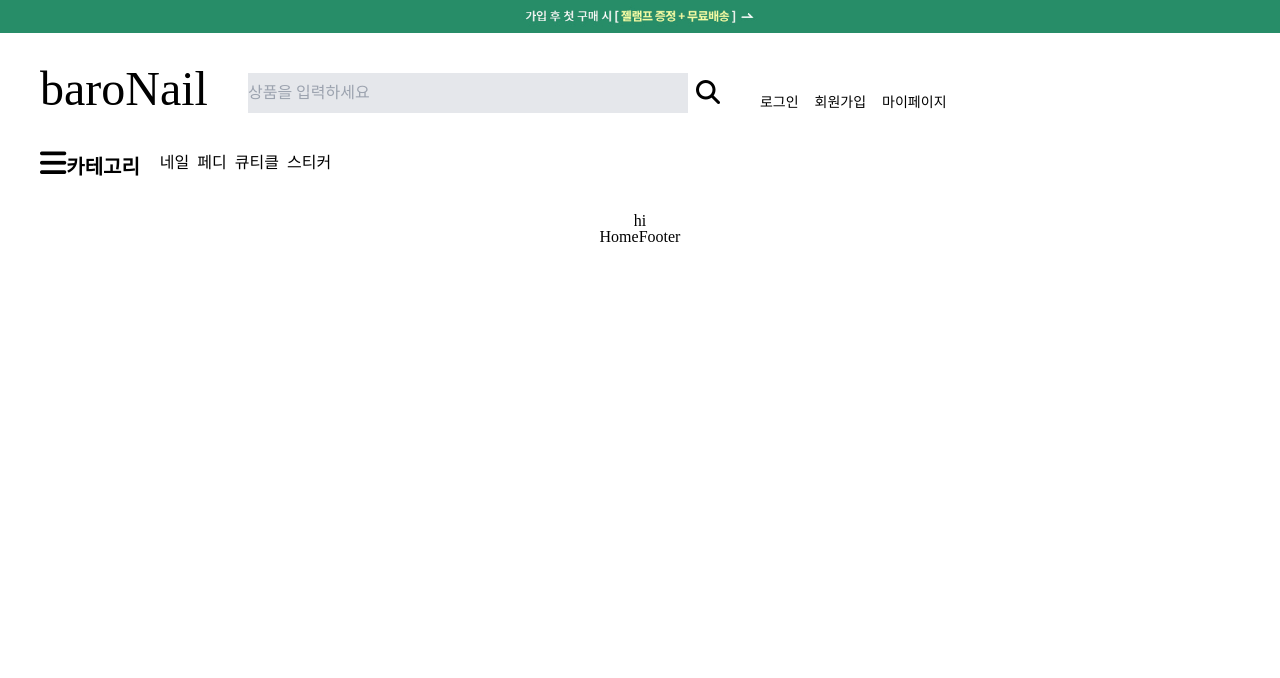
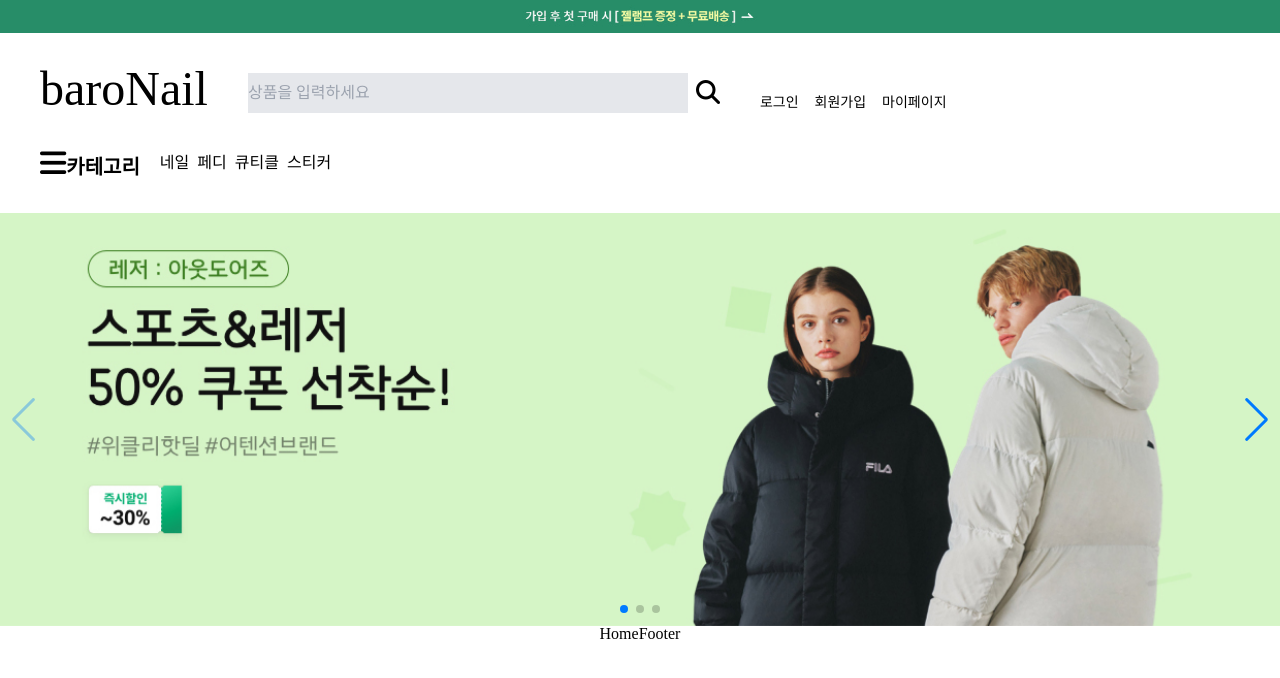
Before and after one commit to ProjectBaN/ProjectBaN, a React (Create React App) app in the folder client/: page / in a window 1280 px wide. Shown: the top 678 px of the page. Built offline with nearby package versions, Linux system fonts and the light colour scheme.

Commit message:
Create-EventBannerSlide

```diff
--- a/client/src/components/EventBanner/EventBannerSlide.jsx
+++ b/client/src/components/EventBanner/EventBannerSlide.jsx
@@ -1,7 +1,37 @@
-import React from 'react';
+import { Swiper, SwiperSlide } from 'swiper/react';
+import SwiperCore, { Navigation, Pagination } from 'swiper';
+
+import testImage1 from '../../asset/images/EventBannerSlide1.jpg';
+import testImage2 from '../../asset/images/EventBannerSlide2.jpg';
+import testImage3 from '../../asset/images/EventBannerSlide3.jpg';
+
+import 'swiper/swiper-bundle.min.css';
+import 'swiper/swiper.min.css';
+
+SwiperCore.use([Navigation, Pagination]);
 
 function EventBannerSlide() {
-  return <div></div>;
+  return (
+    <div className="">
+      <Swiper
+        spaceBetween={50}
+        slidesPerView={1}
+        navigation
+        pagination={{ clickable: true }}
+        onSlideChange={() => console.log('slide change')}
+      >
+        <SwiperSlide>
+          <img className="w-full" src={testImage1} alt="" />
+        </SwiperSlide>
+        <SwiperSlide>
+          <img className="w-full" src={testImage2} alt="" />
+        </SwiperSlide>
+        <SwiperSlide>
+          <img className="w-full" src={testImage3} alt="" />
+        </SwiperSlide>
+      </Swiper>
+    </div>
+  );
 }
 
 export default EventBannerSlide;
--- a/client/src/components/Home/Body/HomeBody.jsx
+++ b/client/src/components/Home/Body/HomeBody.jsx
@@ -1,7 +1,12 @@
 import React from 'react';
+import EventBannerSlide from '../../EventBanner/EventBannerSlide';
 
 function HomeBody() {
-  return <div className="w-full">hi</div>;
+  return (
+    <div className="flex flex-col  justify-center  w-full h-full ">
+      <EventBannerSlide />
+    </div>
+  );
 }
 
 export default HomeBody;
```
Also changed, not shown: client/src/asset/images/EventBannerSlide2.jpg (added), client/src/asset/images/EventBannerSlide3.jpg (added).
